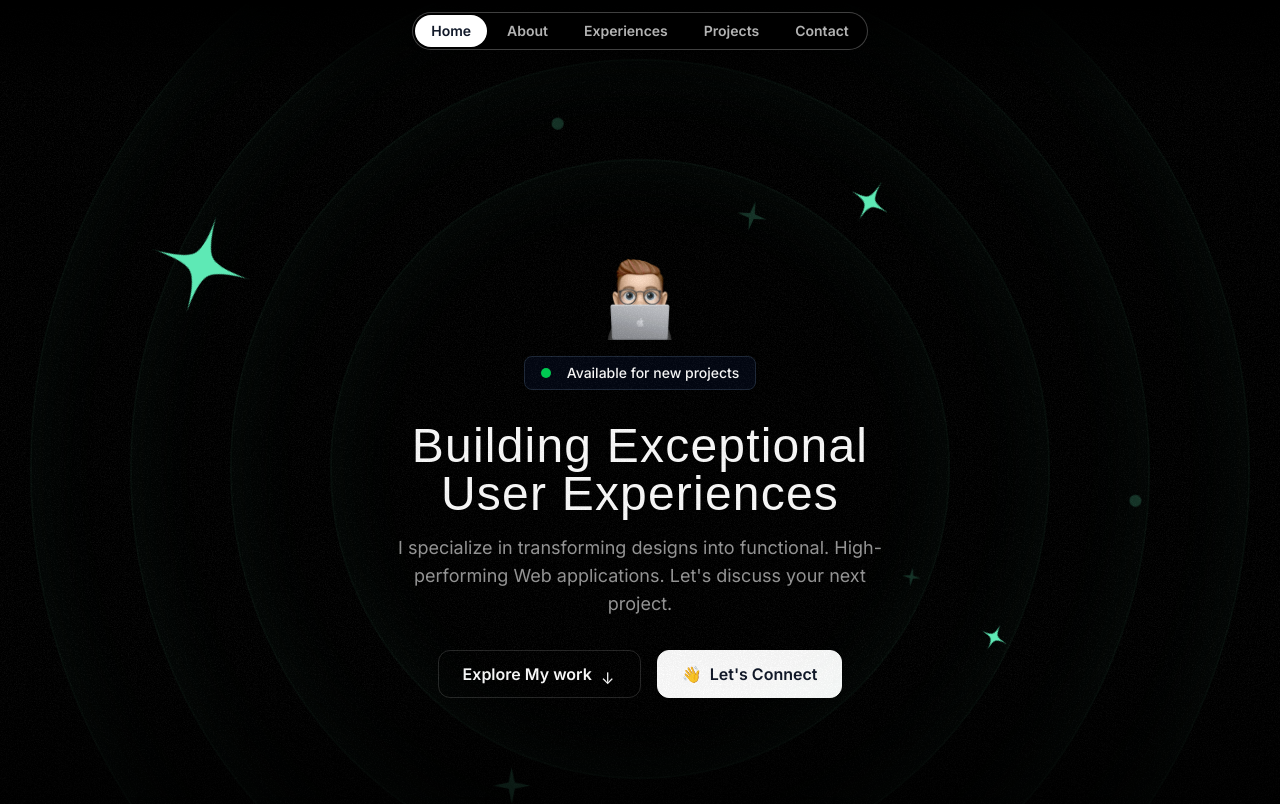
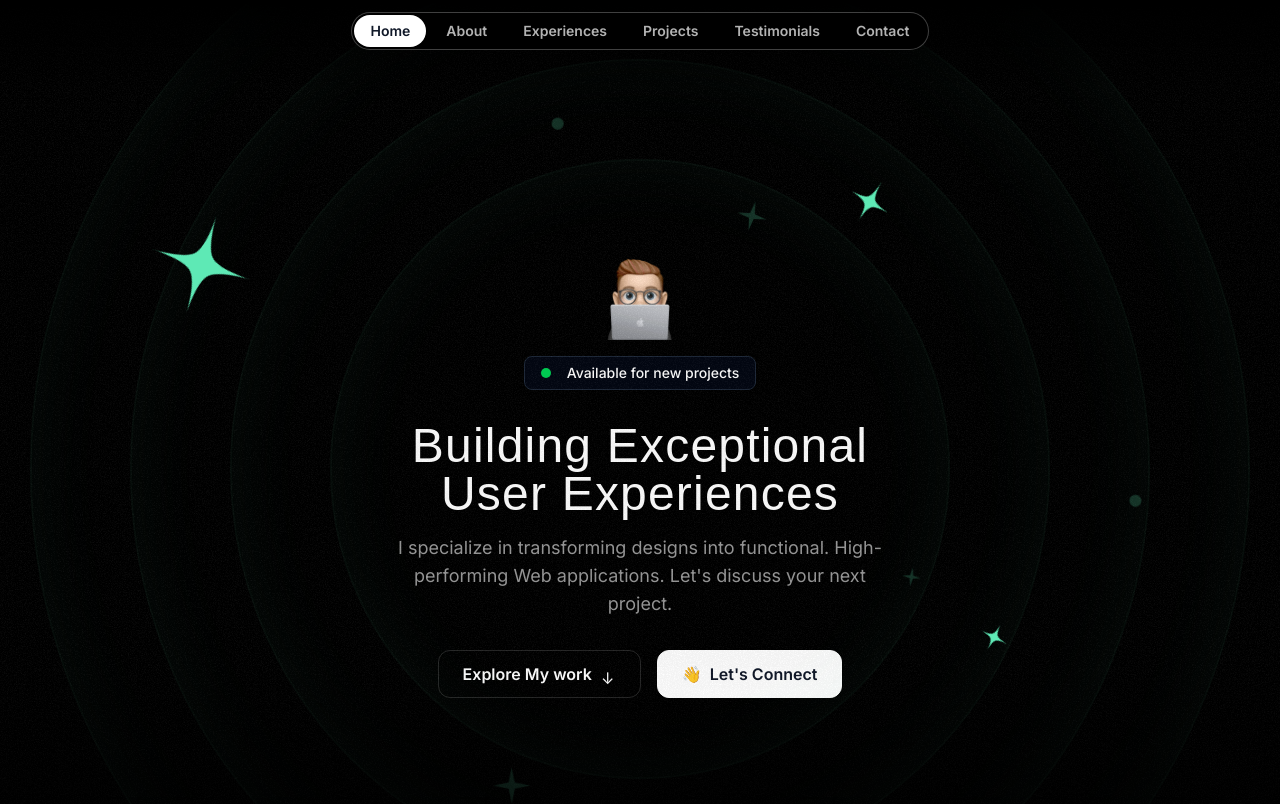
Before and after one commit to rahulrajput34/Portfolio-Website, a Next.js app: page / in a window 1280 px wide. Shown: the top 804 px of the page. Built offline with nearby package versions, Linux system fonts and the light colour scheme; a web font is replaced by a local one.

Commit message:
fix: add testimonials section on header

```diff
--- a/sections/Header.tsx
+++ b/sections/Header.tsx
@@ -11,6 +11,7 @@ export const Header = () => {
     { id: "about", label: "About" },
     { id: "experience", label: "Experiences" },
     { id: "projects", label: "Projects" },
+    { id: "testimonials", label: "Testimonials" },
     { id: "contact", label: "Contact" },
   ];
 
```
